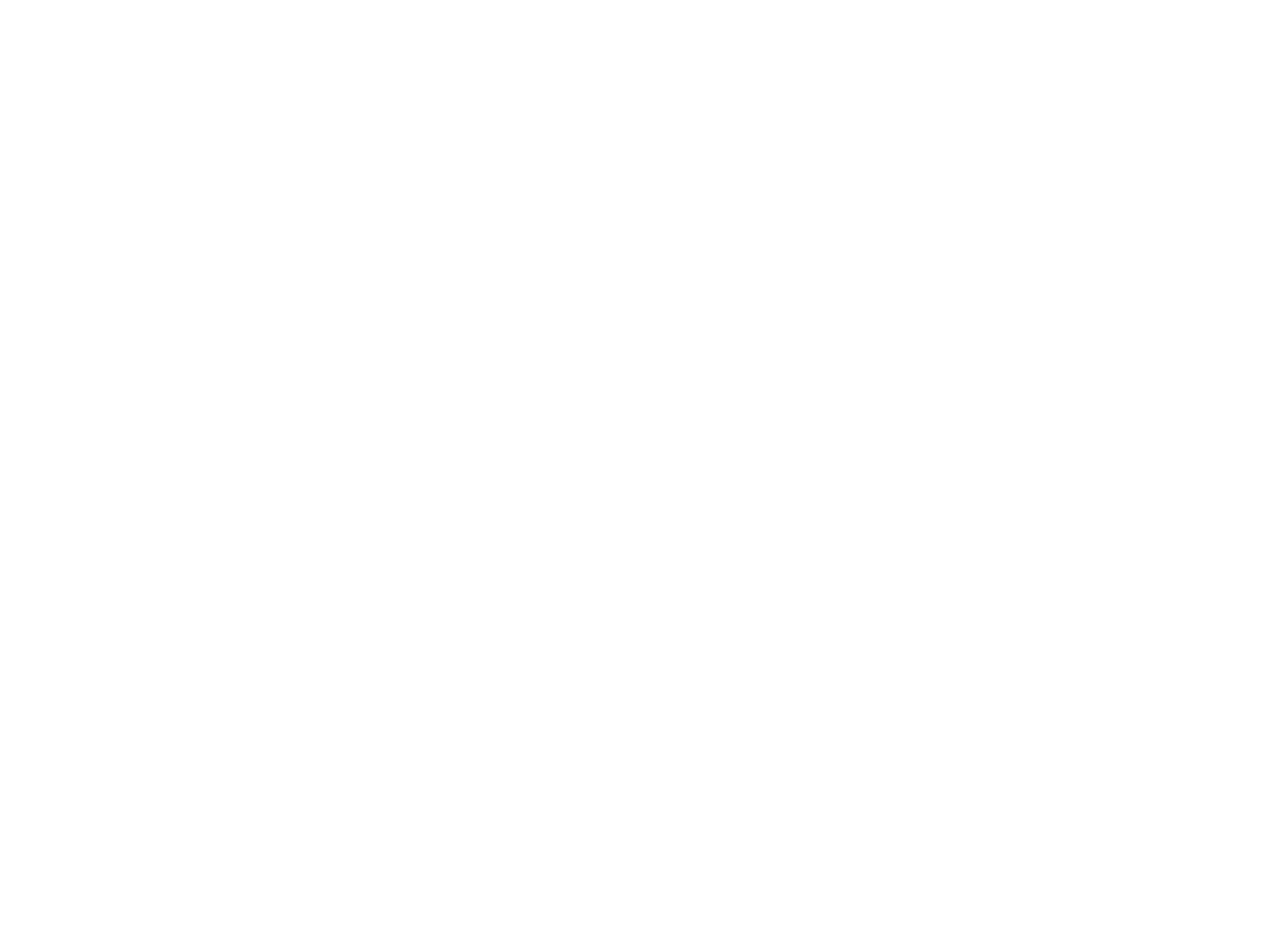
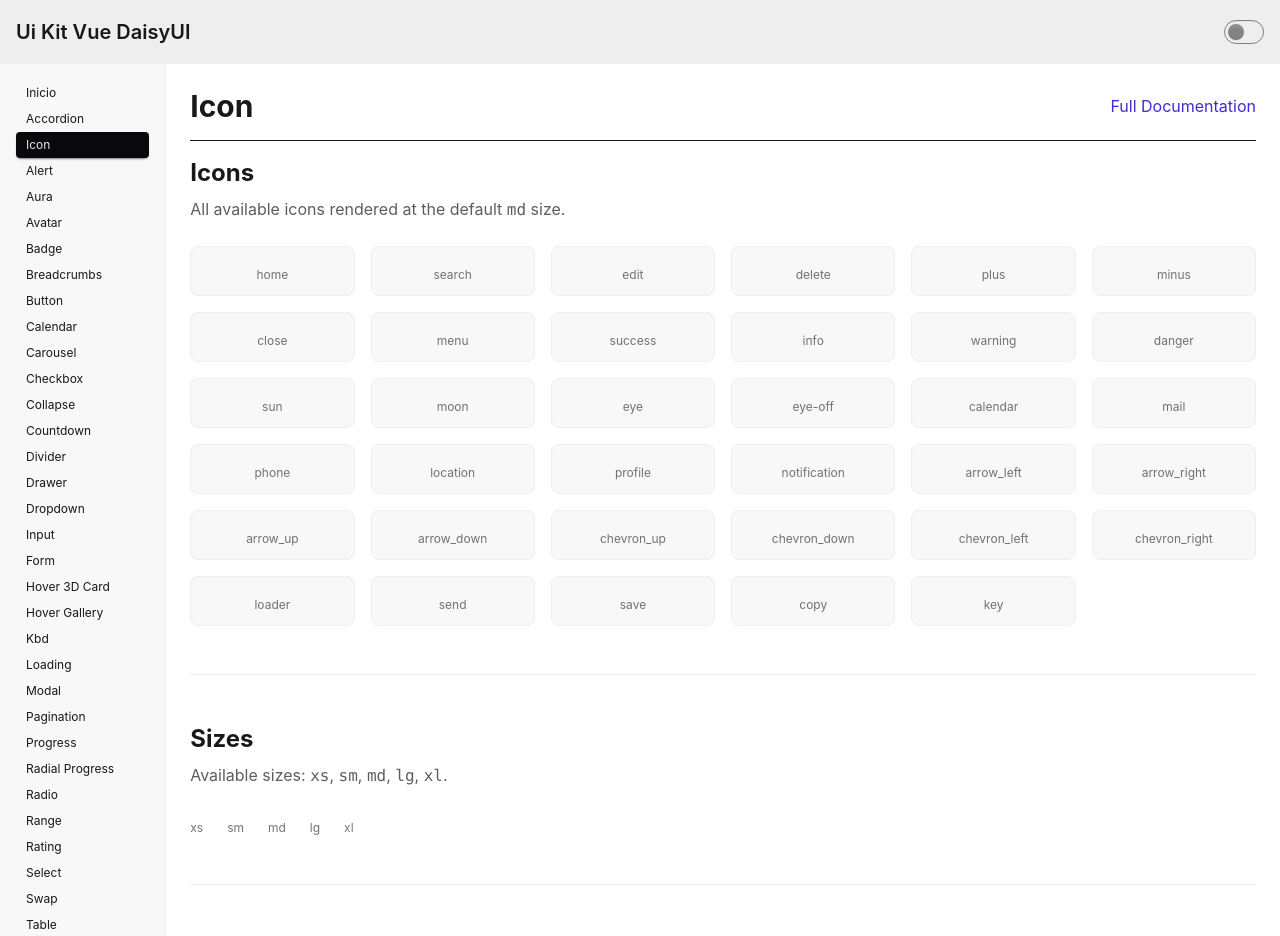
Before and after one commit to igidio/uikit-vue-daisyui, a Vue app: page /icon in a window 1280 px wide. Before the commit this address had no page. Shown: the top 936 px of the page. Before the commit the page ends 800 px from the top, so only its background shows below. Built offline with nearby package versions, Linux system fonts and the light colour scheme; what @iconify/tailwind4 would draw is missing.

Commit message:
feat: add icon component with available icons and sizes

```diff
--- a/package.json
+++ b/package.json
@@ -16,7 +16,9 @@
     "vue-router": "^5.1.0"
   },
   "devDependencies": {
+    "@iconify-json/logos": "^1.2.11",
     "@iconify-json/ri": "^1.2.10",
+    "@iconify-json/svg-spinners": "^1.2.4",
     "@iconify/tailwind4": "^1.2.3",
     "@tailwindcss/vite": "^4.3.1",
     "@tsconfig/node24": "^24.0.4",
--- /dev/null
+++ b/src/features/icon/page/IconPage.vue
@@ -0,0 +1,88 @@
+<script setup lang="ts">
+import UiIcon from '@/shared/ui/ui-icon/UiIcon.vue'
+import type { IconValue } from '@/shared/data/icons'
+
+const icons: IconValue[] = [
+  'home', 'search', 'edit', 'delete', 'plus', 'minus',
+  'close', 'menu', 'success', 'info', 'warning', 'danger',
+  'sun', 'moon', 'eye', 'eye-off', 'calendar', 'mail',
+  'phone', 'location', 'profile', 'notification',
+  'arrow_left', 'arrow_right', 'arrow_up', 'arrow_down',
+  'chevron_up', 'chevron_down', 'chevron_left', 'chevron_right',
+  'loader', 'send', 'save', 'copy', 'key',
+]
+
+const sizes = ['xs', 'sm', 'md', 'lg', 'xl'] as const
+</script>
+
+<template>
+  <section class="space-y-12">
+    <div>
+      <h2 class="text-2xl font-bold mb-2">Icons</h2>
+      <p class="text-base-content/70 mb-6">
+        All available icons rendered at the default <code>md</code> size.
+      </p>
+      <div class="grid grid-cols-2 sm:grid-cols-3 md:grid-cols-4 lg:grid-cols-6 gap-4">
+        <div
+          v-for="icon in icons"
+          :key="icon"
+          class="flex flex-col items-center gap-2 p-3 rounded-box bg-base-200 border border-base-300"
+        >
+          <UiIcon :icon="icon" size="xl" />
+          <span class="text-xs text-base-content/60">{{ icon }}</span>
+        </div>
+      </div>
+    </div>
+
+    <hr class="border-base-300" />
+
+    <div>
+      <h2 class="text-2xl font-bold mb-2">Sizes</h2>
+      <p class="text-base-content/70 mb-6">
+        Available sizes: <code>xs</code>, <code>sm</code>, <code>md</code>, <code>lg</code>, <code>xl</code>.
+      </p>
+      <div class="flex flex-wrap items-end gap-6">
+        <div
+          v-for="size in sizes"
+          :key="size"
+          class="flex flex-col items-center gap-2"
+        >
+          <UiIcon icon="home" :size="size" />
+          <span class="text-xs text-base-content/60">{{ size }}</span>
+        </div>
+      </div>
+    </div>
+
+    <hr class="border-base-300" />
+
+    <div>
+      <h2 class="text-2xl font-bold mb-2">Spinner</h2>
+      <p class="text-base-content/70 mb-6">
+        The <code>loader</code> icon combined with <code>animate-spin</code> for loading states.
+      </p>
+      <div class="flex items-center gap-4">
+        <UiIcon icon="loader" size="lg" class="animate-spin" />
+        <UiIcon icon="loader" size="xl" class="animate-spin" />
+        <UiIcon icon="loader" size="xl" class="animate-spin text-primary" />
+      </div>
+    </div>
+
+    <hr class="border-base-300" />
+
+    <div>
+      <h2 class="text-2xl font-bold mb-2">Colored Icons</h2>
+      <p class="text-base-content/70 mb-6">
+        Icons inherit the current text color via Tailwind text utilities.
+      </p>
+      <div class="flex flex-wrap items-center gap-4">
+        <UiIcon icon="home" size="xl" class="text-primary" />
+        <UiIcon icon="success" size="xl" class="text-success" />
+        <UiIcon icon="warning" size="xl" class="text-warning" />
+        <UiIcon icon="danger" size="xl" class="text-error" />
+        <UiIcon icon="info" size="xl" class="text-info" />
+        <UiIcon icon="search" size="xl" class="text-secondary" />
+        <UiIcon icon="delete" size="xl" class="text-accent" />
+      </div>
+    </div>
+  </section>
+</template>
--- a/src/router/index.ts
+++ b/src/router/index.ts
@@ -18,6 +18,11 @@
           name: 'accordion',
           component: () => import('@/features/accordion/page/AccordionPage.vue'),
         },
+        {
+          path: 'icon',
+          name: 'icon',
+          component: () => import('@/features/icon/page/IconPage.vue'),
+        },
       ],
     },
   ],
--- /dev/null
+++ b/src/shared/data/icons.ts
@@ -0,0 +1,74 @@
+export const available_icons = {
+  eye: 'icon-[ri--eye-line]',
+  'eye-off': 'icon-[ri--eye-off-line]',
+  login: 'icon-[ri--login-box-fill]',
+  logout: 'icon-[ri--logout-box-line]',
+  google: 'icon-[logos--google-icon]',
+  home: 'icon-[ri--home-2-fill]',
+  close: 'icon-[ri--close-large-line]',
+  success: 'icon-[ri--checkbox-circle-line]',
+  info: 'icon-[ri--information-line]',
+  warning: 'icon-[ri--error-warning-line]',
+  danger: 'icon-[ri--close-circle-line]',
+  sun: 'icon-[ri--sun-fill]',
+  moon: 'icon-[ri--moon-fill]',
+  menu: 'icon-[ri--menu-line]',
+  stock: 'icon-[ri--clipboard-fill]',
+  notification: 'icon-[ri--notification-3-fill]',
+  profile: 'icon-[ri--account-circle-fill]',
+  calendar: 'icon-[ri--calendar-2-fill]',
+  chevron_right: 'icon-[ri--arrow-right-s-line]',
+  chevron_left: 'icon-[ri--arrow-left-s-line]',
+  chevron_up: 'icon-[ri--arrow-up-s-line]',
+  chevron_down: 'icon-[ri--arrow-down-s-line]',
+  chat_ai: 'icon-[ri--chat-smile-ai-3-fill]',
+  send: 'icon-[ri--send-plane-fill]',
+  is_typing: 'icon-[svg-spinners--3-dots-fade]',
+  reset: 'icon-[ri--reset-right-fill]',
+  more_vertical: 'icon-[ri--more-2-fill]',
+  more_horizontal: 'icon-[ri--more-fill]',
+  delete: 'icon-[ri--delete-bin-7-fill]',
+  supplier: 'icon-[ri--truck-fill]',
+  product: 'icon-[ri--shopping-bag-3-fill]',
+  plus: 'icon-[ri--add-fill]',
+  minus: 'icon-[ri--subtract-fill]',
+  loader: 'icon-[ri--loader-5-fill]',
+  arrow_left: 'icon-[ri--arrow-left-line]',
+  arrow_right: 'icon-[ri--arrow-right-line]',
+  arrow_up: 'icon-[ri--arrow-up-line]',
+  arrow_down: 'icon-[ri--arrow-down-line]',
+  revert: 'icon-[ri--arrow-go-back-line]',
+  image: 'icon-[ri--image-2-fill]',
+  edit: 'icon-[ri--edit-2-fill]',
+  search: 'icon-[ri--search-line]',
+  arrow_drop_down: 'icon-[ri--arrow-down-s-fill]',
+  arrow_drop_up: 'icon-[ri--arrow-up-s-fill]',
+  arrow_drop_left: 'icon-[ri--arrow-left-s-fill]',
+  arrow_drop_right: 'icon-[ri--arrow-right-s-fill]',
+  arrow_double_down: 'icon-[ri--arrow-down-double-line]',
+  arrow_double_up: 'icon-[ri--arrow-up-double-line]',
+  arrow_double_left: 'icon-[ri--arrow-left-double-line]',
+  arrow_double_right: 'icon-[ri--arrow-right-double-line]',
+  users: 'icon-[ri--group-3-fill]',
+  customers: 'icon-[ri--user-5-fill]',
+  treatment: 'icon-[ri--hand-heart-fill]',
+  appointment: 'icon-[ri--booklet-fill]',
+  cart: 'icon-[ri--shopping-cart-fill]',
+  sale: 'icon-[ri--shopping-cart-fill]',
+  bill: 'icon-[ri--file-paper-2-fill]',
+  tool: 'icon-[ri--wrench-fill]',
+  spark: 'icon-[ri--sparkling-2-fill]',
+  shield_check: 'icon-[ri--shield-check-fill]',
+  location: 'icon-[ri--map-pin-2-fill]',
+  phone: 'icon-[ri--phone-fill]',
+  time: 'icon-[ri--time-fill]',
+  facebook: 'icon-[ri--facebook-fill]',
+  instagram: 'icon-[ri--instagram-fill]',
+  mail: 'icon-[ri--mail-fill]',
+  tiktok: 'icon-[ri--tiktok-fill]',
+  save: 'icon-[ri--save-2-fill]',
+  copy: 'icon-[ri--clipboard-line]',
+  key: 'icon-[ri--key-2-fill]',
+} as const
+
+export type IconValue = keyof typeof available_icons
--- a/src/shared/data/navigation-options.ts
+++ b/src/shared/data/navigation-options.ts
@@ -7,6 +7,7 @@
 export const navigationOptions: NavigationOption[] = [
   { label: 'Inicio', path: '' },
   { label: 'Accordion', path: 'accordion', documentation: 'https://daisyui.com/components/accordion/' },
+  { label: 'Icon', path: 'icon', documentation: 'https://daisyui.com/components/icon/' },
   { label: 'Alert', path: 'alert', documentation: 'https://daisyui.com/components/alert/' },
   { label: 'Aura', path: 'aura', documentation: 'https://daisyui.com/components/aura/' },
   { label: 'Avatar', path: 'avatar', documentation: 'https://daisyui.com/components/avatar/' },
--- /dev/null
+++ b/src/shared/ui/ui-icon/UiIcon.vue
@@ -0,0 +1,25 @@
+<script setup lang="ts">
+import { computed } from 'vue'
+import { available_icons, type IconValue } from '@/shared/data/icons'
+import { icon_sizes, type UiIconSize } from './ui-icon-properties'
+
+interface Props {
+  icon: IconValue
+  size?: UiIconSize
+}
+
+const props = withDefaults(defineProps<Props>(), {
+  size: 'md',
+})
+
+const icon_class = computed(() => available_icons[props.icon])
+
+const size_class = computed(() => icon_sizes[props.size])
+</script>
+
+<template>
+  <span
+    class="flex"
+    :class="[icon_class, size_class]"
+  ></span>
+</template>
--- /dev/null
+++ b/src/shared/ui/ui-icon/ui-icon-properties.ts
@@ -0,0 +1,9 @@
+export type UiIconSize = 'xs' | 'sm' | 'md' | 'lg' | 'xl'
+
+export const icon_sizes: Record<UiIconSize, string> = {
+  xs: 'text-xs',
+  sm: 'text-sm',
+  md: 'text-base',
+  lg: 'text-lg',
+  xl: 'text-xl',
+}
```
Also changed, not shown: 1 other file (tests, documents, lock files or other folders).
